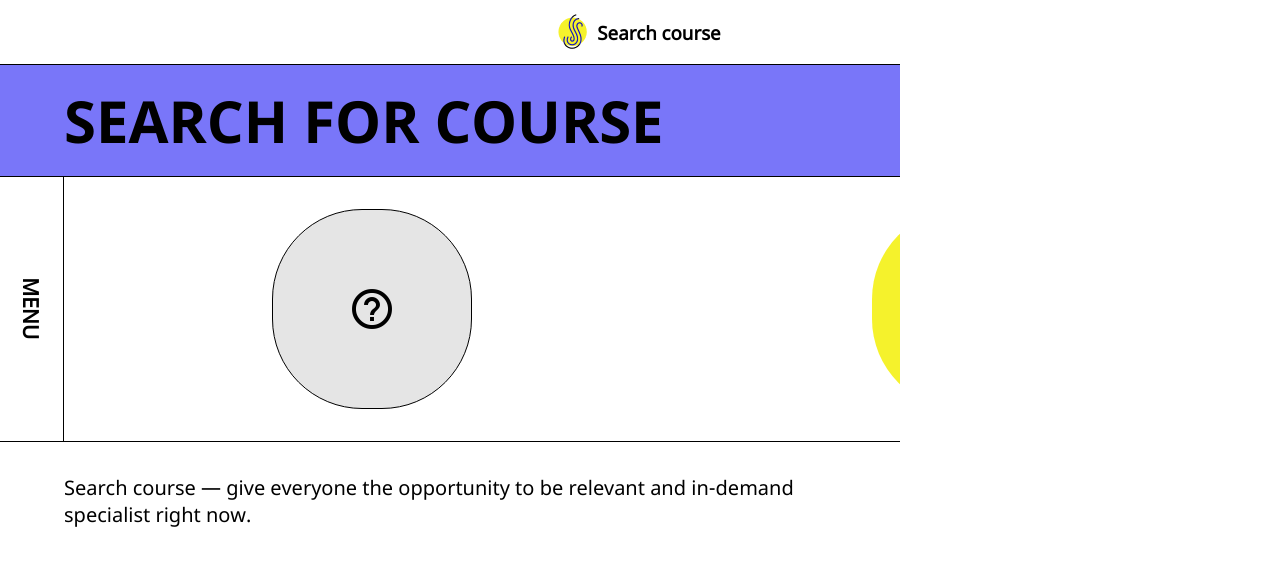
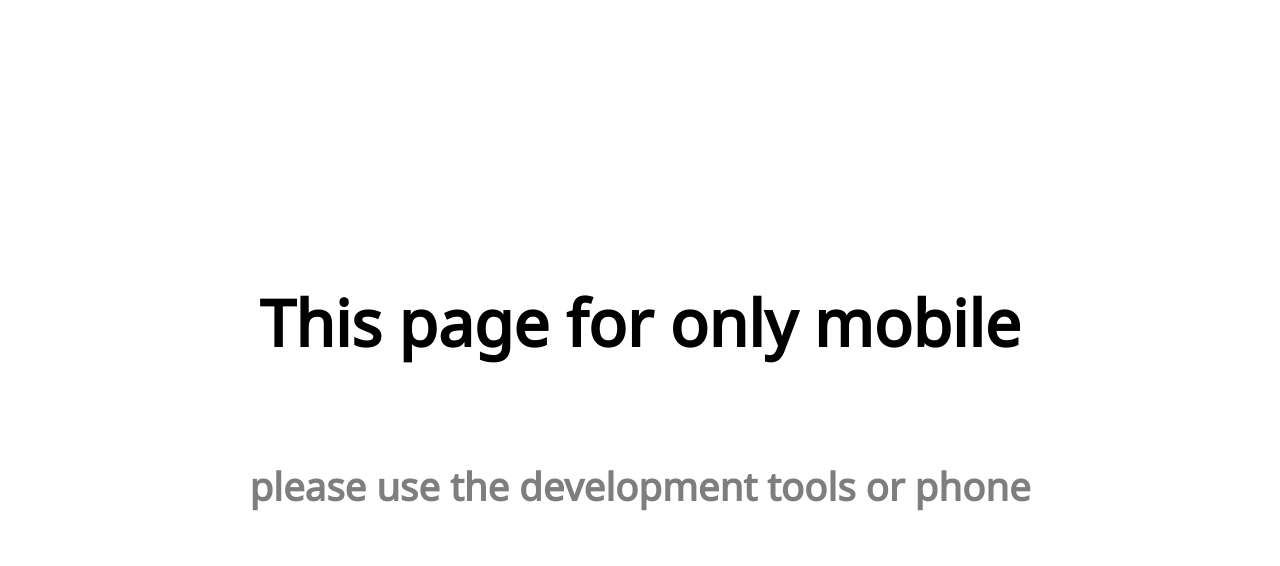
Before and after one commit to niktiin/SearchCourseDev, a Vue app: page / in a window 1280 px wide. Shown: the top 566 px of the page. Built offline with nearby package versions, Linux system fonts and the light colour scheme.

Commit message:
Add vuex & add css media

```diff
--- a/package.json
+++ b/package.json
@@ -11,12 +11,14 @@
     "axios": "^0.24.0",
     "core-js": "^3.6.5",
     "vue": "^2.6.11",
-    "vue-router": "^3.5.3"
+    "vue-router": "^3.5.3",
+    "vuex": "^3.6.2"
   },
   "devDependencies": {
     "@vue/cli-plugin-babel": "~4.5.0",
     "@vue/cli-plugin-eslint": "~4.5.0",
     "@vue/cli-plugin-router": "^4.5.15",
+    "@vue/cli-plugin-vuex": "^4.5.15",
     "@vue/cli-service": "~4.5.0",
     "babel-eslint": "^10.1.0",
     "eslint": "^6.7.2",
--- a/src/App.vue
+++ b/src/App.vue
@@ -1,5 +1,9 @@
 <template>
   <div id="app">
+    <div class="screenOnlyMobile">
+      <h1>This page for only mobile</h1>
+      <h4>please use the development tools or phone</h4>
+    </div>
     <header>
       <button @click="navigationBackClick()"
               v-show="navigationBackIsShow()"
@@ -74,4 +78,33 @@
   .header__title > img{
     transform: translateX(-5px);
   }
+  .screenOnlyMobile {
+    visibility: hidden;
+    position: fixed;
+    display: flex;
+    align-items: center;
+    justify-content: center;
+    flex-direction: column;
+    text-align: center;
+    background: white;
+    font-family: 'NotoSansRegular';
+    z-index: 1;
+    width: 100vw;
+    height: 100vh;
+    top: 0;
+    left: 0;
+  }
+  /* For very small display */
+  @media screen and (min-width: 700px) {
+    .screenOnlyMobile {
+      visibility: visible;
+    }
+    .screenOnlyMobile h1 {
+      font-size: 5vw;
+    }
+    .screenOnlyMobile h4 {
+      font-size: 3vw;
+      opacity: 0.5;
+    }
+  }
 </style>
--- a/src/main.js
+++ b/src/main.js
@@ -2,10 +2,12 @@ import Vue from 'vue'
 import App from './App.vue'
 import VueRouter from 'vue-router'
 import router from './router'
+import store from './store'
 
 Vue.use(VueRouter)
 Vue.config.productionTip = false
 new Vue({
   router,
+  store,
   render: h => h(App)
 }).$mount('#app')
--- /dev/null
+++ b/src/store/index.js
@@ -0,0 +1,23 @@
+import Vue from 'vue'
+import Vuex from 'vuex'
+
+Vue.use(Vuex)
+
+export default new Vuex.Store({
+  state: {
+      course: ['video / filmmaker', 'test']
+  },
+  mutations: {
+  },
+  actions: {
+  },
+  getters: {
+    courseRequest: state => request => {
+      const valid = (element) => {
+        if (element.indexOf(request.toLowerCase()) == -1) return;
+        return true;
+      };
+      return state.course.find(valid)
+    }
+  }
+})
--- a/src/views/Search.vue
+++ b/src/views/Search.vue
@@ -10,10 +10,10 @@
     </div>
     <section class="item__inner">
       <course-components  v-show="courseIsShow"/>
-      <span v-show="isNotFound" class="item__message_notFound">Course not found</span>
+      <span v-show="getSearchMessage()" class="search__message">{{getSearchMessage()}}</span>
     </section>
-    <p class="search__message" v-show="messageIsShow">
-      Click on the search box to open the keyboard
+    <p class="search__keyboardHint" v-show="keyboardHintIsShow">
+      {{messageArray[2]}}
     </p>
   </div>
 </template>
@@ -25,12 +25,16 @@ import courseComponents from '../components/CourseItem.vue'
 export default {
   data: function () {
     return {
-      messageIsShow: false,
+      keyboardHintIsShow: false,
       courseIsShow: false,
-      isNotFound: false,
+      searchMessage: null,
+      messageArray: [
+        'Course not found',
+        'Search request length less 3 symbols',
+        'Click on the search box to open the keyboard'
+      ],
       progressbar: 0,
       inputVmodel: '',
-      course: ['video / filmmaker', 'nodejs']
     }
   },
   components: {
@@ -38,20 +42,19 @@ export default {
     courseComponents
   },
   methods: {
-    //Имитация загрузки данных, задержка 1s
     searchButtonClick() {
-      let courseName;
-      this.course.forEach(element => {
-        if (element.indexOf(this.inputVmodel) == -1) return;
-        courseName = element;
+      if (this.inputVmodel.length < 3) {
+        this.searchMessage = this.messageArray[1];
         return;
-      });
-      if (!courseName) {
+      }
+      //Имитация загрузки данных с сервера, задержка 1с
+      const findCourse = this.$store.getters.courseRequest(this.inputVmodel);
+      if (!findCourse) {
         // Курс не найден
         this.progressbar = 100;
         setTimeout(() => {
-        this.messageIsShow = false;
-        this.isNotFound = true;
+          this.keyboardHintIsShow = false;
+          this.searchMessage = this.messageArray[0];
           this.courseIsShow = false;
           this.progressbar = 0;
         }, 1000);
@@ -60,16 +63,26 @@ export default {
       // Курс найден
       this.progressbar = 100;
         setTimeout(() => {
-        this.messageIsShow = false;
-        this.isNotFound = false;
+          this.keyboardHintIsShow = false;
           this.courseIsShow = true;
           this.progressbar = 0;
         }, 1000);
+    },
+    // Установка таймера на сообщение
+    getSearchMessage() {
+      if (this.searchMessage) {
+        setTimeout(() => {
+          this.searchMessage = null;
+        }, 2000);
+        return this.searchMessage;
+      }
+      return null;
     }
   },
   mounted() {
+    // Активация подсказки, задержка 2с
     setTimeout(() => {
-      this.messageIsShow = true
+      this.keyboardHintIsShow = true
     }, 2000);
   }
 }
@@ -115,7 +128,7 @@ export default {
     font-size: 28px;
     transform: translateY(2px);
   }
-  .search__message {
+  .search__keyboardHint {
     position: absolute;
     bottom:64px;
     text-align: center;
@@ -125,13 +138,13 @@ export default {
     font-family: 'NotoSansRegular';
     opacity: 0.6;
   }
-  .item__message_notFound {
+  .search__message {
     font-family: 'NotoSansRegular';
     font-size: 20px;
     display: block;
     text-align: center;
-    width: 100vw;
-    margin-top: 32px;
+    width: calc(100vw - 32px);
+    margin: 32px 16px 0 16px;
     opacity: 0.8;
   }
   /* For very small display */
--- a/vue.config.js
+++ b/vue.config.js
@@ -1,5 +1,5 @@
 module.exports = {
     publicPath: process.env.NODE_ENV === 'production'
-      ? '/dist'
+      ? '/SearchCourseBuild/'
       : '/'
   }
```
Also changed, not shown: 1 other file (tests, documents, lock files or other folders). Lines whose indentation alone changed are shown as unchanged.
